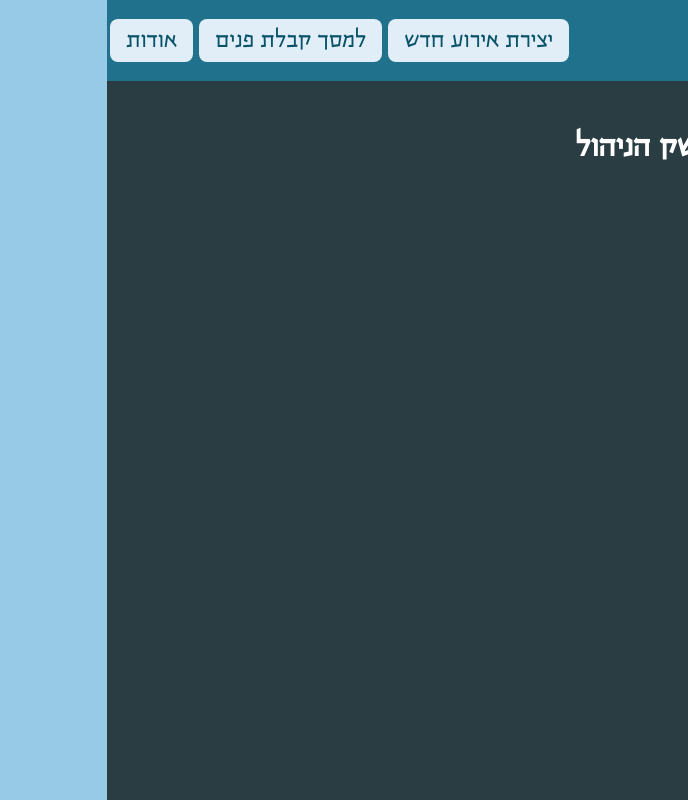
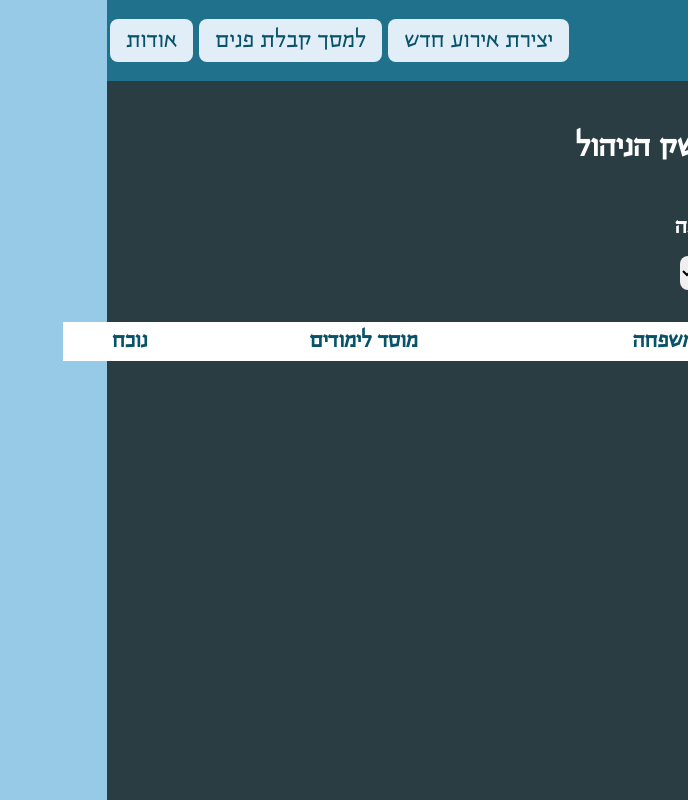
Before and after one commit to Yinon-bar/10Dance-v2-client, a React (Vite) app: page /admin in a window 1280 px wide. Shown: the top 800 px of the page, without its empty margins (592-1280 px from the left). Built offline with nearby package versions, Linux system fonts and the light colour scheme.

Commit message:
admin screen table

```diff
--- a/src/Components/Pages/Admin/Admin.css
+++ b/src/Components/Pages/Admin/Admin.css
@@ -23,6 +23,11 @@
     margin: 3rem;
 }
 
+.Admin > .container > .content > h3 {
+    margin-bottom: 1rem;
+    font-size: 1.4rem;
+}
+
 .Admin > .container > .content button {
     margin-top: 1rem;
 }
--- a/src/Components/Pages/Admin/Admin.jsx
+++ b/src/Components/Pages/Admin/Admin.jsx
@@ -1,13 +1,48 @@
+import axios from "axios";
 import HeaderAdmin from "../../Header/HeaderAdmin/HeaderAdmin";
 import "./Admin.css";
+import { useEffect, useState } from "react";
+import AttTable from "./AttTable/AttTable";
 
 function Admin() {
+    const [attendee, setAttendee] = useState([]);
+
+    const handleEvent = (e) => {
+        console.log(e.target.value);
+        axios
+            .get("http://localhost:3001/api/" + e.target.value, {
+                headers: { "Content-Type": "application/json" },
+            })
+            .then((resp) => {
+                console.log(resp.data);
+                setAttendee(resp.data);
+            })
+            .catch((err) => console.log(err));
+    };
+
+    useEffect(() => {
+        // להוסיף לפה קריאה של כל הטבלאות שיש בדאטהבייס
+    }, []);
+
     return (
         <div className="Admin">
             <HeaderAdmin />
             <div className="container">
                 <div className="content">
                     <h1>ברוכים הבאים לממשק הניהול</h1>
+                    <h3>בחר אירוע להצגה</h3>
+                    <select
+                        onChange={(e) => handleEvent(e)}
+                        name="בחר אירוע להצגה"
+                        id=""
+                    >
+                        <option defaultChecked hidden value="">
+                            ללא
+                        </option>
+                        <option value="present-day">יום עיון</option>
+                        <option value="attendees">כנס גיאוגרפיה</option>
+                    </select>
+                    <AttTable attendee={attendee} />
                 </div>
             </div>
         </div>
--- /dev/null
+++ b/src/Components/Pages/Admin/AttTable/AttTable.css
@@ -0,0 +1,43 @@
+.AttTable {
+    height: 60%;
+    width: 100%;
+    overflow-y: scroll;
+    margin: 1rem;
+    padding: 1rem;
+}
+
+.AttTable table {
+    border-collapse: collapse;
+    background-color: #ffffff;
+    width: 100%;
+    text-align: center;
+    color: #09536a;
+}
+
+.AttTable table tr:nth-child(even) {
+    background-color: #f2f2f2;
+}
+
+.AttTable table thead tr {
+    font-size: 1.4rem;
+}
+
+.AttTable table thead tr th {
+    padding: 0.4rem;
+}
+
+.AttTable table tbody tr {
+    cursor: pointer;
+    font-size: 1.2rem;
+    border: 1px solid #2a55635b;
+}
+
+.AttTable table tbody tr:hover {
+    transition: 0.1s ease-in-out;
+    background-color: #09536a;
+    color: #ffffff;
+}
+
+.AttTable table tbody tr td {
+    padding: 0.3rem;
+}
--- /dev/null
+++ b/src/Components/Pages/Admin/AttTable/AttTable.jsx
@@ -0,0 +1,35 @@
+import "./AttTable.css";
+
+function AttTable(props) {
+    console.log(props.attendee);
+    return (
+        <div className="AttTable">
+            <table>
+                <thead>
+                    <tr>
+                        <th>#</th>
+                        <th>תעודת זהות</th>
+                        <th>שם פרטי</th>
+                        <th>שם משפחה</th>
+                        <th>מוסד לימודים</th>
+                        <th>נוכח</th>
+                    </tr>
+                </thead>
+                <tbody>
+                    {props.attendee.map((att) => (
+                        <tr key={att.id}>
+                            <td>{att.id}</td>
+                            <td>{att.tz_id}</td>
+                            <td>{att.fName}</td>
+                            <td>{att.lName}</td>
+                            <td>{att.institute}</td>
+                            <td>{att.isArrived}</td>
+                        </tr>
+                    ))}
+                </tbody>
+            </table>
+        </div>
+    );
+}
+
+export default AttTable;
--- a/src/index.css
+++ b/src/index.css
@@ -42,3 +42,11 @@ body,
 a {
     text-decoration: none;
 }
+
+select {
+    font-size: 1.2rem;
+    cursor: pointer;
+    padding: 0.3rem 0.5rem;
+    border: none;
+    border-radius: 0.5rem;
+}
```
